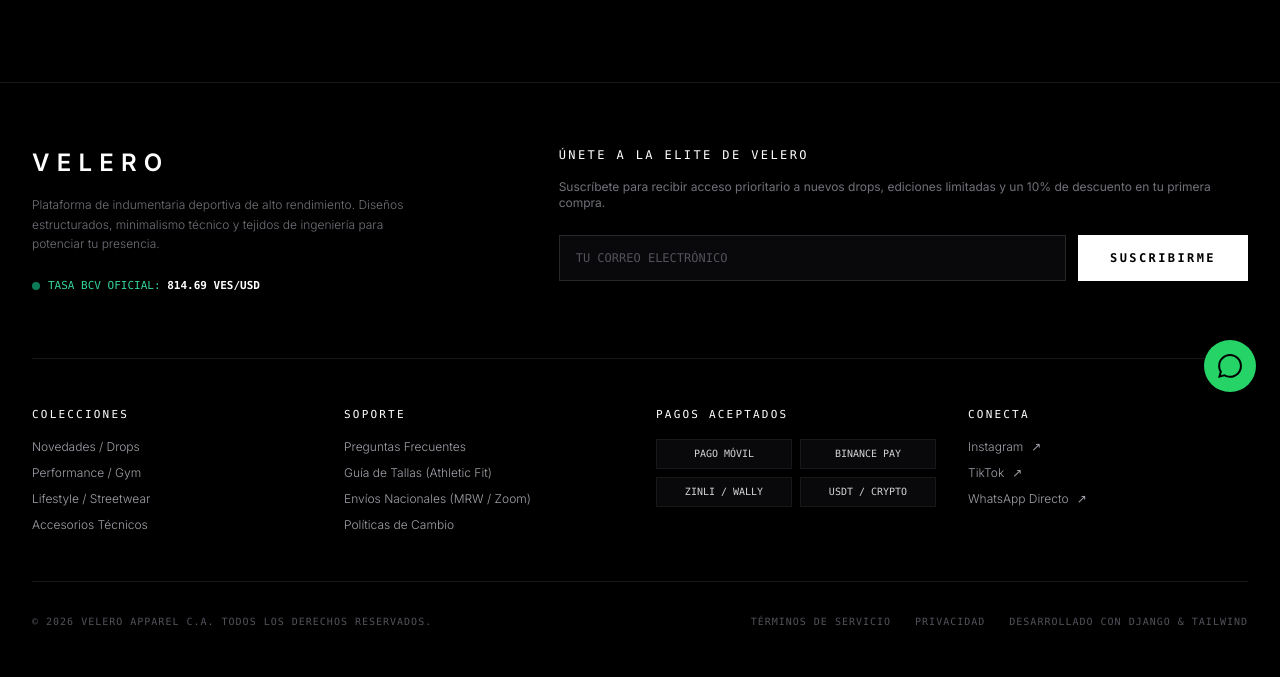
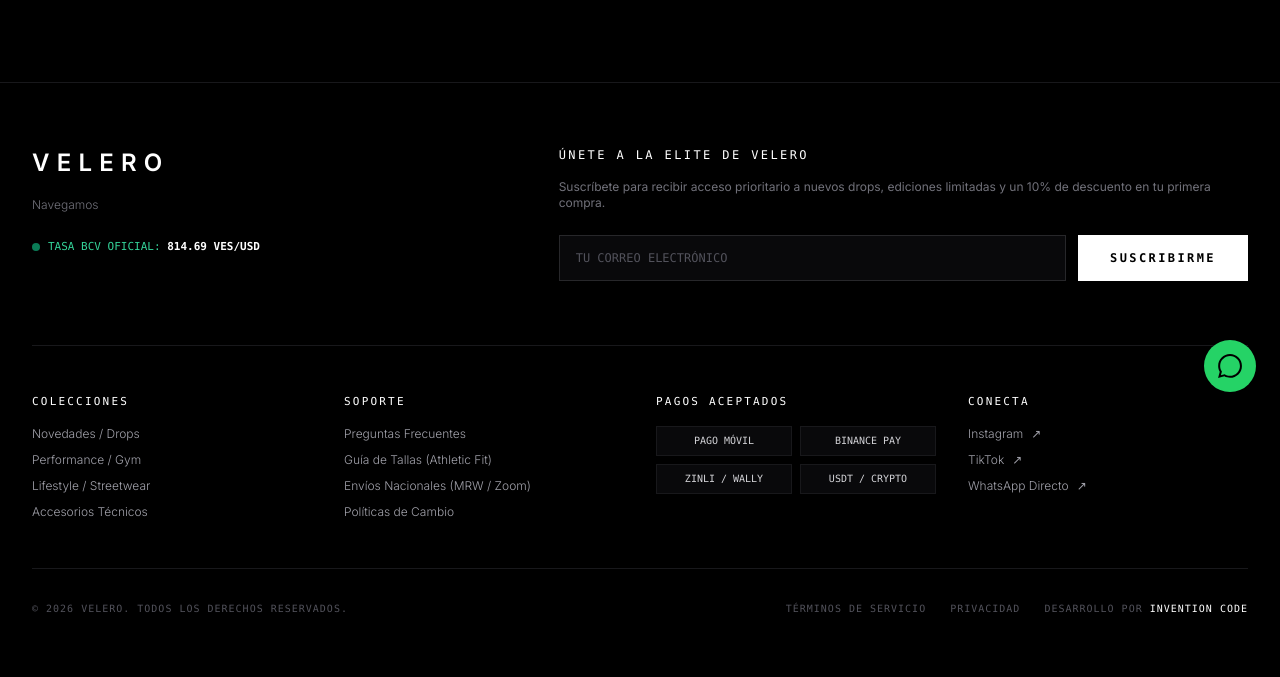
Before and after one commit to rafadev12/velerove, a Django app: page /cart/ in a window 1280 px wide. Shown: the part 384-1061 px from the top of the page. After the commit the page ends 997 px from the top, so only its background shows below. Run offline with Django 5.2, Linux system fonts and the light colour scheme; data that the repository does not hold is empty; some libraries are stand-ins or nearby versions; some web fonts are replaced.

Commit message:
Actualizar plantilla base.html

```diff
--- a/catalog/templates/base.html
+++ b/catalog/templates/base.html
@@ -57,8 +57,7 @@
                         VELERO
                     </a>
                     <p class="text-xs text-zinc-500 font-sans font-light leading-relaxed max-w-sm">
-                        Plataforma de indumentaria deportiva de alto rendimiento. Diseños estructurados, minimalismo técnico y tejidos de ingeniería para potenciar tu presencia.
-                    </p>
+                        Navegamos
                     <div class="flex items-center space-x-2 text-[11px] font-mono text-emerald-400 pt-2">
                         <span class="w-2 h-2 rounded-full bg-emerald-500 animate-pulse"></span>
                         <span>TASA BCV OFICIAL: <strong class="text-white">{{ bcv_rate }} VES/USD</strong></span>
@@ -138,12 +137,12 @@
 
             <div class="pt-8 flex flex-col md:flex-row items-center justify-between text-[10px] font-mono text-zinc-600 gap-4">
                 <p class="uppercase tracking-widest text-center md:text-left">
-                    &copy; 2026 VELERO APPAREL C.A. TODOS LOS DERECHOS RESERVADOS.
+                    &copy; 2026 VELERO. TODOS LOS DERECHOS RESERVADOS.
                 </p>
                 <div class="flex space-x-6 uppercase tracking-widest">
                     <a href="#" class="hover:text-zinc-400 transition-colors">Términos de Servicio</a>
                     <a href="#" class="hover:text-zinc-400 transition-colors">Privacidad</a>
-                    <a href="#" class="hover:text-zinc-400 transition-colors">Desarrollado con Django & Tailwind</a>
+                    <a href="#" class="hover:text-zinc-400 transition-colors">Desarrollo por <span class="text-white">Invention Code</span></a>
                 </div>
             </div>
         </div>
```
